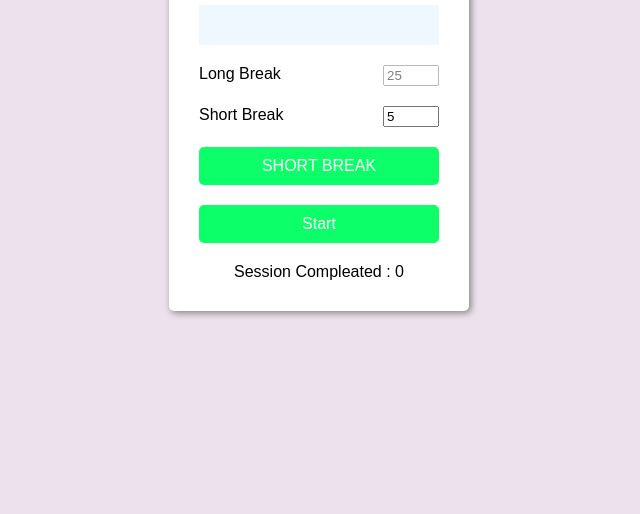
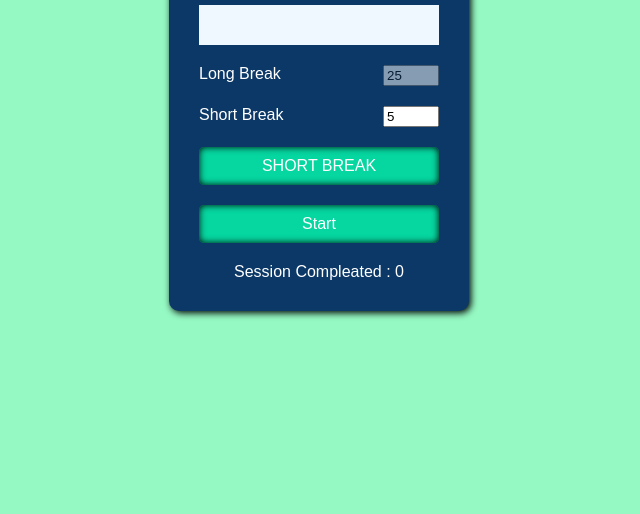
Before and after one commit to D-Karak/JavaScript-Projects, a plain HTML site: page 12. Pomodoro timer/index.html in a window 1280 px wide. Shown: the part 286-800 px from the top of the page, without its empty margins (321-961 px from the left). Drawn offline with Linux system fonts and the light colour scheme.

Commit message:
Projects

```diff
--- a/12. Pomodoro timer/style.css
+++ b/12. Pomodoro timer/style.css
@@ -16,20 +16,21 @@ body{
     display: flex;
     justify-content: center;
     align-items: center;
+    background-color: #95f9c3;
+    color: #fff;
     font-family: sans-serif;
-    background-color: #ede1ed;
 }
 .pomodoro-container{
     width: 300px;
     padding: 30px;
-    background-color: #fff;
+    background-color: #0b3866;
     display: flex;
     flex-direction: column;
     align-items: center;
     justify-content: center;
     gap: 20px;
-    box-shadow: 2px 2px 7px gray;
-    border-radius: 5px;
+    box-shadow: 2px 2px 7px #000;
+    border-radius: 10px;
 }
 #visual-countdown{
     position: relative;
@@ -45,7 +46,7 @@ body{
 
 }
 #long-break-option,#short-break-option{
-    background-color: aliceblue;
+    background-color: #fff;
     text-align: center;
     border: none;
     border-radius: 3px;
@@ -55,11 +56,12 @@ button{
     width: 100%;
     padding: 10px 15px;
     cursor: pointer;
-    background-color: rgb(12, 255, 105);
+    background-color: #06d6a0;
     font-size: 1em;
     color: white;
     border: none;
     border-radius: 5px;
+    box-shadow: 0px 0px 7px black inset;
 }
 #progress-bar{
     width: 100%;
```
